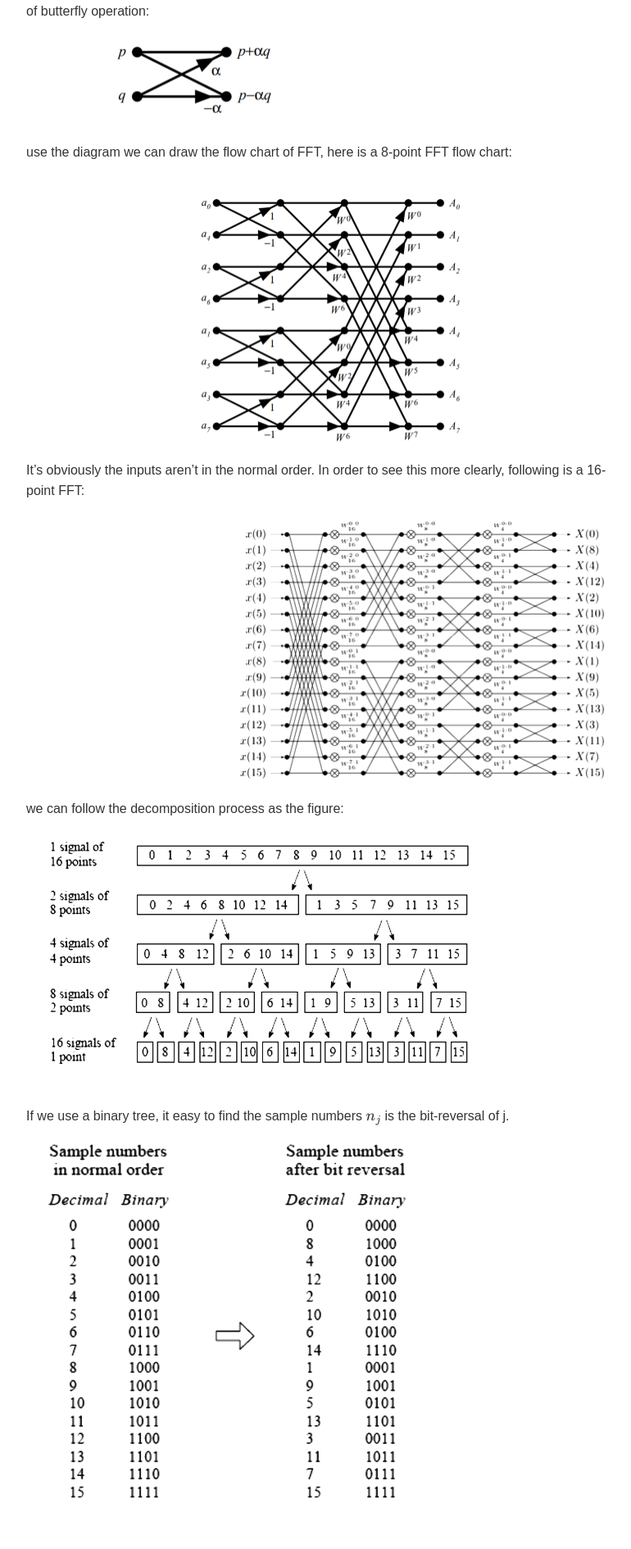
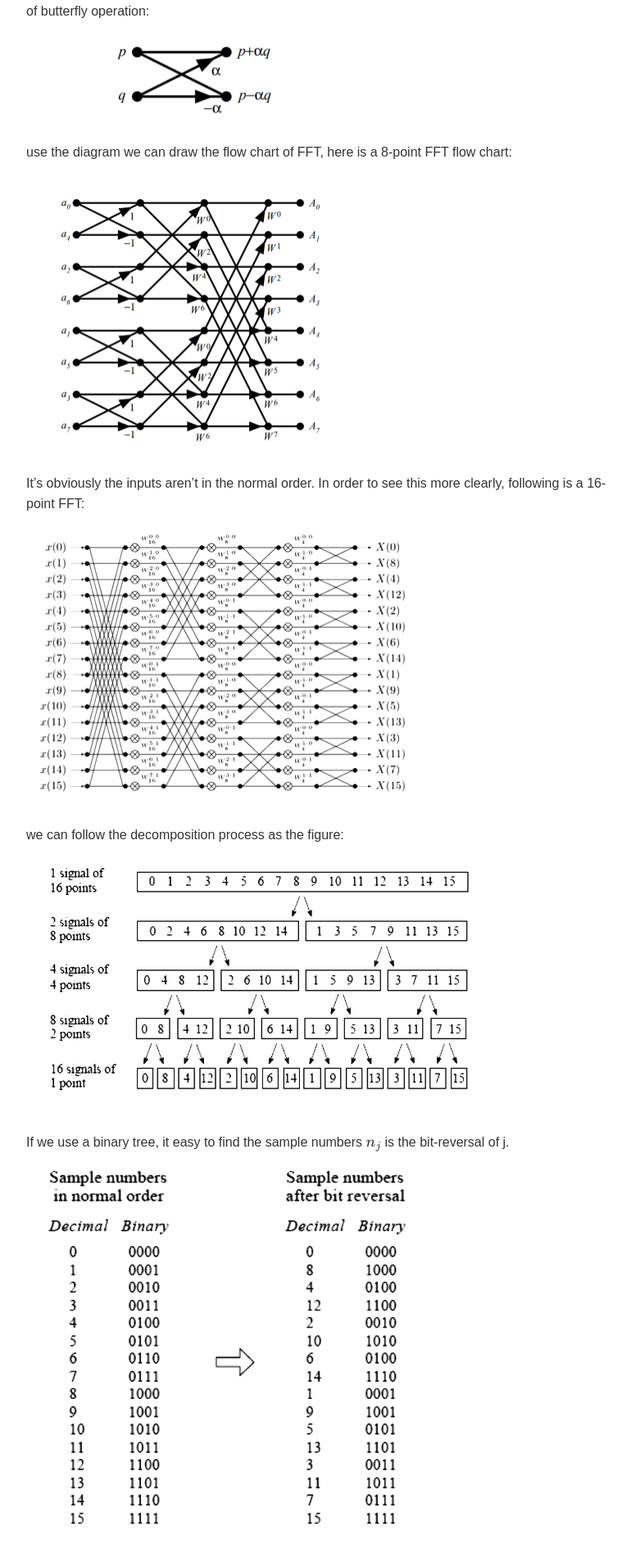
Before and after one commit to wuchuanxun/wuchuanxun.github.io, a Jekyll site: the page built from _posts/2017-10-23-FFT.md, in a window 1280 px wide. Shown: the part 1557-3447 px from the top of the page at 82% size, without its empty margins (118-888 px from the left). Built offline with Jekyll 4.4.1, drawn with Linux system fonts in a browser that asks for light colours; formulas are drawn with MathJax 3.

Commit message:
change text

```diff
--- a/_posts/2017-10-23-FFT.md
+++ b/_posts/2017-10-23-FFT.md
@@ -54,11 +54,11 @@ where $F_1(k)$ and $F_2(k)$ are $N/2$ point DFTs, we can use the FFT method agai
 
 use the diagram we can draw the flow chart of FFT, here is a 8-point FFT flow chart:
 
-<div align=center><img src="/images/DSP/FFT/8_point_fft.PNG" style="zoom:50%" /></div>
+<img src="/images/DSP/FFT/8_point_fft.PNG" style="zoom:50%" />
 
 It's obviously the inputs aren't in  the normal order. In order to see this more clearly, following is a 16-point FFT:
 
-<div align=right><img src="/images/DSP/FFT/16_point_fft.PNG" style="zoom:50%" /></div>
+<img src="/images/DSP/FFT/16_point_fft.PNG" style="zoom:50%" />
 
 we can follow the decomposition process as the figure:
 
```
Also changed, not shown: _includes/header.html (+0 -9 lines).
